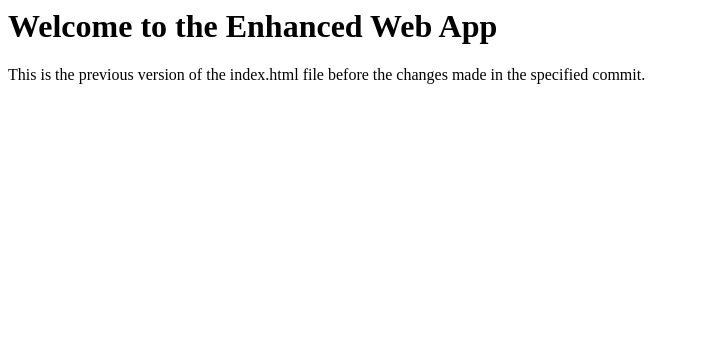
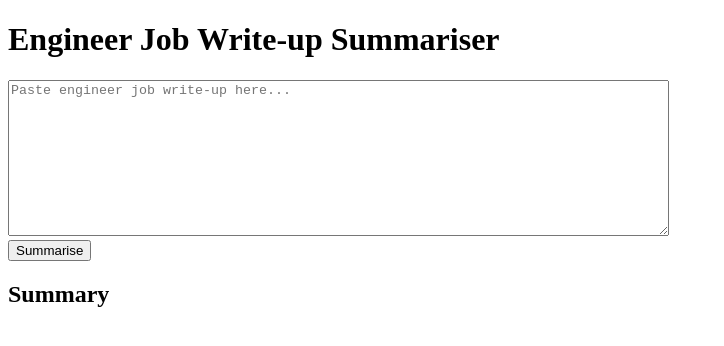
Before and after one commit to swany99/enhanced-web-app, a plain HTML site: page index.html in a window 1280 px wide. Shown: the whole page, without its empty margins (0-724 px from the left). Drawn offline with Linux system fonts and the light colour scheme.

Commit message:
Update index.html

```diff
--- a/index.html
+++ b/index.html
@@ -1,9 +1,45 @@
-<html>
+<!DOCTYPE html>
+<html lang="en">
 <head>
-    <title>Enhanced Web App</title>
+<meta charset="UTF-8" />
+<meta name="viewport" content="width=device-width, initial-scale=1" />
+<title>Engineer Job Write-up Summariser</title>
 </head>
 <body>
-    <h1>Welcome to the Enhanced Web App</h1>
-    <p>This is the previous version of the index.html file before the changes made in the specified commit.</p>
+<h1>Engineer Job Write-up Summariser</h1>
+<textarea id="inputText" rows="10" cols="80" placeholder="Paste engineer job write-up here..."></textarea><br/>
+<button onclick="summariseText()">Summarise</button>
+<h2>Summary</h2>
+<div id="summaryOutput"></div>
+<p id="charCount"></p>
+
+<script>
+async function summariseText() {
+  const input = document.getElementById("inputText").value;
+  if (!input.trim()) {
+    alert("Please enter the job write-up text.");
+    return;
+  }
+  const prompt = `Summarise the following engineering job write-up into three sections: Fault, Cause, Remedy. Output a total summary no longer than 1000 characters.\n\n${input}\n\nSummary:`;
+
+  // Call AI summarisation API (example with OpenAI)
+  const response = await fetch("https://api.openai.com/v1/chat/completions", {
+    method: "POST",
+    headers: {
+      "Content-Type": "application/json",
+      "Authorization": "Bearer YOUR_OPENAI_API_KEY"
+    },
+    body: JSON.stringify({
+      model: "gpt-4o-mini",
+      messages: [{ role: "user", content: prompt }],
+      max_tokens: 250
+    })
+  });
+  const data = await response.json();
+  const summary = data.choices[0].message.content.trim();
+  document.getElementById("summaryOutput").innerText = summary;
+  document.getElementById("charCount").innerText = `Characters: ${summary.length}/1000`;
+}
+</script>
 </body>
 </html>
```
